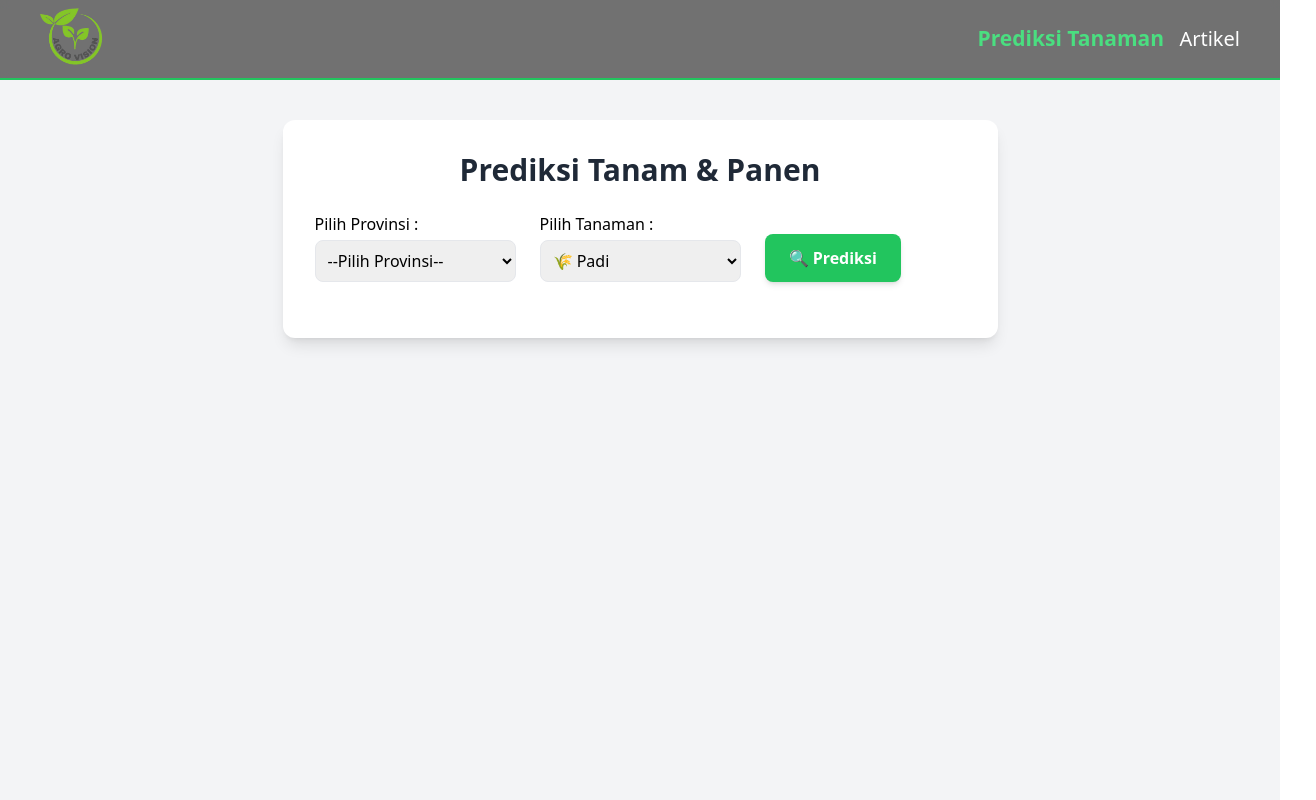
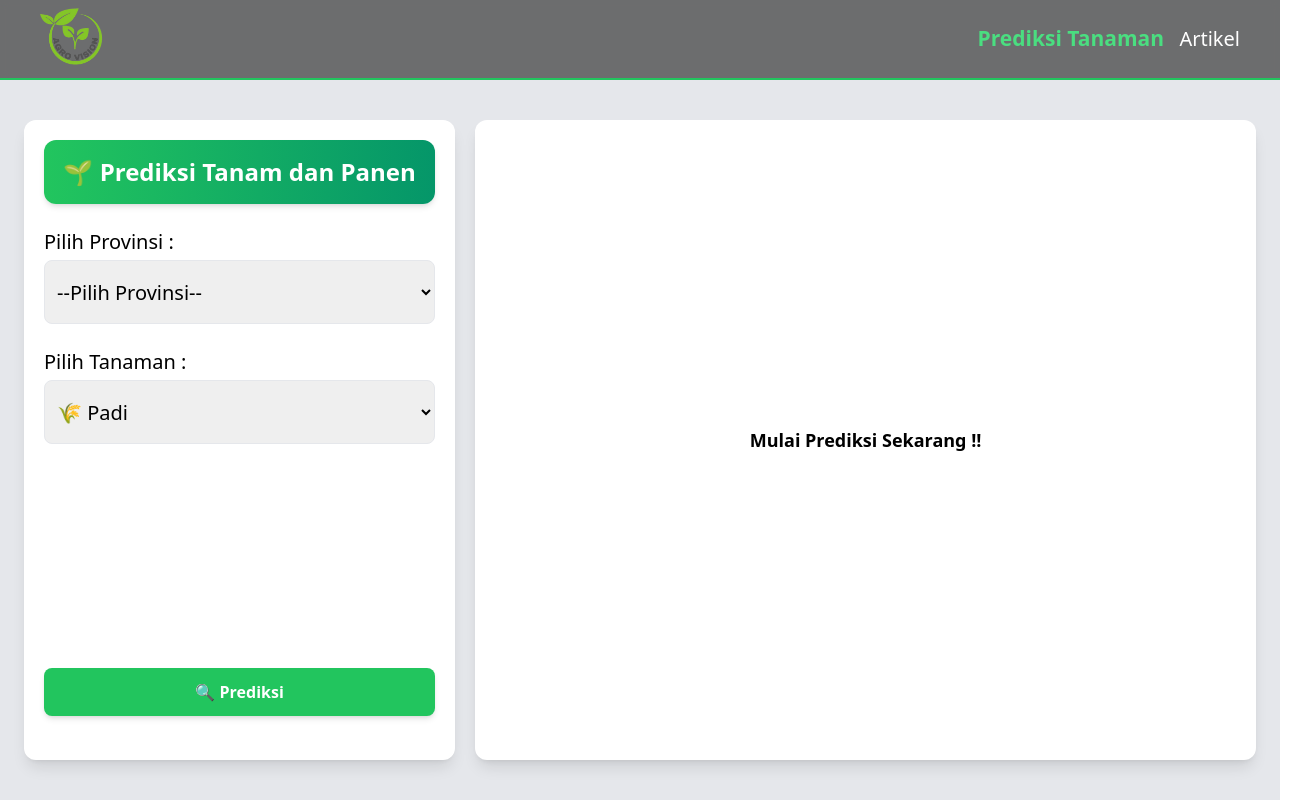
Before and after one commit to Abshoor24/Tanidigital_ITFEST, a React (Vite) app: page / in a window 1280 px wide. Shown: the top 800 px of the page, 1316 px wide, since content can reach past the window. Built offline with nearby package versions, Linux system fonts and the light colour scheme.

Commit message:
feat: mengubah style komponen predictionSection dan menambahkan display logic untuk mengatur style tampilan

```diff
--- a/src/App.tsx
+++ b/src/App.tsx
@@ -19,7 +19,7 @@ export default function App() {
   ];
 
   return (
-    <div className="flex flex-col bg-gray-100 ">
+    <div className="flex flex-col bg-gray-200 overflow-hidden">
       <div className="fixed flex w-full z-50">
         <Navbar sectionRefs={sectionRefs} />
       </div>
@@ -31,7 +31,7 @@ export default function App() {
             ref={(el) => {
               if (el) sectionRefs.current[i] = el;
             }}
-            className="prediction flex w-full min-h-screen pt-20"
+            className="flex w-full min-h-screen pt-20"
           >
             <Component />
           </div>
--- a/src/components/DropdownProvinsi.tsx
+++ b/src/components/DropdownProvinsi.tsx
@@ -9,10 +9,10 @@ interface Props {
 export default function DropdownProvinsi({ selectedProvinsi, onSelect }: Props) {
     return (
         <div className="flex flex-col gap-1">
-            <label className='font-medium'>Pilih Provinsi :</label>
+            <label className='font-medium text-lg md:text-xl'>Pilih Provinsi :</label>
             <select
             title="select-provinsi"
-            className="border rounded-lg p-2 focus:ring-2 focus:ring-green-500"
+            className="border md:text-xl rounded-lg p-2 focus:ring-2 focus:ring-green-500 h-16"
             value={selectedProvinsi}
             onChange={(e) => onSelect(e.target.value)}
             >
--- a/src/components/DropdownTanaman.tsx
+++ b/src/components/DropdownTanaman.tsx
@@ -8,10 +8,10 @@ interface Props {
 export default function DropdownTanaman({ selectedTanaman, onSelect }: Props) {
   return (
     <div className="flex flex-col gap-1">
-      <label className="font-medium">Pilih Tanaman :</label>
+      <label className="font-medium text-lg md:text-xl ">Pilih Tanaman :</label>
       <select
         title="select-tanaman"
-        className="border rounded-lg p-2 focus:ring-2 focus:ring-green-500"
+        className="border md:text-xl rounded-lg p-2 focus:ring-2 focus:ring-green-500 h-16"
         value={selectedTanaman}
         onChange={(e) => onSelect(Number(e.target.value))}
       >
--- a/src/components/WeatherResult.tsx
+++ b/src/components/WeatherResult.tsx
@@ -12,50 +12,84 @@ interface Props {
 }
 
 export default function WeatherResult({ status, data, conclusion }: Props) {
-  if ((!data || data.length === 0) && (!status || status.length === 0) && !conclusion) return null;
-
-  const renderCard = (title: string, s?: string, d?: WeatherData) => (
-    <div className="border border-gray-200 rounded-xl p-4 bg-gradient-to-br from-white to-gray-50
-      shadow-sm hover:shadow-lg transition-all duration-300 hover:border-green-300
-      flex flex-col justify-between h-full min-w-0">
-
+  const renderCard = (data: {
+    title: string;
+    s?: string;
+    d?: WeatherData;
+    t: "plant" | "harvest";
+  }) => (
+    <div
+      className={`${
+        data.t === "plant" ? "hover:border-green-300 " : "hover:border-[#AB7500]"
+      } border-2 border-gray-200 rounded-xl p-4 bg-gradient-to-br from-white to-gray-50
+      shadow-sm hover:shadow-lg transition-all duration-300
+      flex flex-col justify-between h-full min-w-0`}
+    >
       <div>
         <div className="flex items-center gap-2 mb-3">
-          <div className="w-3 h-3 rounded-full bg-green-500 animate-pulse"></div>
-          <h3 className="font-bold text-lg text-gray-800">{title}</h3>
+          <div
+            className={`${
+              data.t === "plant" ? "bg-green-500" : "bg-[#AB7500]"
+            } w-3 h-3 rounded-full animate-pulse`}
+          ></div>
+          <h3
+            className={`${
+              data.t === "plant" ? "text-green-500" : "text-[#AB7500]"
+            } font-bold text-lg`}
+          >
+            {data.title}
+          </h3>
         </div>
 
-        {s && (
-          <div className="bg-green-50 border-l-4 border-green-500 p-4 rounded-r-lg mb-4">
-            <pre className="text-sm font-semibold text-green-800 whitespace-pre-line leading-relaxed">{s}</pre>
+        {data.s && (
+          <div
+            className={`${
+              data.t === "plant"
+                ? "bg-green-50 border-green-500"
+                : "bg-[#AB7500]/20 border-[#AB7500]"
+            } border-l-4 p-4 rounded-r-lg mb-4`}
+          >
+            <pre
+              className={`text-sm font-semibold text-gray-800 whitespace-pre-line leading-relaxed`}
+            >
+              {data.s}
+            </pre>
           </div>
         )}
       </div>
 
-      {d ? (
+      {data.d ? (
         <div className="grid grid-cols-2 gap-4 mt-auto">
           <div className="bg-blue-50 p-3 rounded-lg text-center">
             <div className="text-2xl mb-1">🌧️</div>
             <p className="text-xs text-gray-600">Curah Hujan</p>
-            <p className="text-base font-bold text-blue-700">{d.rainSum?.toFixed(1)} mm</p>
+            <p className="text-base font-bold text-blue-700">
+              {data.d.rainSum?.toFixed(1)} mm
+            </p>
           </div>
 
           <div className="bg-orange-50 p-3 rounded-lg text-center">
             <div className="text-2xl mb-1">🌡️</div>
             <p className="text-xs text-gray-600">Suhu</p>
-            <p className="text-base font-bold text-orange-700">{d.temp?.toFixed(1)} °C</p>
+            <p className="text-base font-bold text-orange-700">
+              {data.d.temp?.toFixed(1)} °C
+            </p>
           </div>
 
           <div className="bg-teal-50 p-3 rounded-lg text-center">
             <div className="text-2xl mb-1">💧</div>
             <p className="text-xs text-gray-600">Kelembapan Tanah</p>
-            <p className="text-base font-bold text-teal-700">{((d.soilMoisture ?? 0) * 100).toFixed(1)}%</p>
+            <p className="text-base font-bold text-teal-700">
+              {((data.d.soilMoisture ?? 0) * 100).toFixed(1)}%
+            </p>
           </div>
 
           <div className="bg-sky-50 p-3 rounded-lg text-center">
             <div className="text-2xl mb-1">🌬️</div>
             <p className="text-xs text-gray-600">Kecepatan Angin</p>
-            <p className="text-base font-bold text-sky-700">{d.wind?.toFixed(1)} m/s</p>
+            <p className="text-base font-bold text-sky-700">
+              {data.d.wind?.toFixed(1)} m/s
+            </p>
           </div>
         </div>
       ) : (
@@ -67,23 +101,45 @@ export default function WeatherResult({ status, data, conclusion }: Props) {
   );
 
   return (
-    <div className="mt-8 w-full">
+    <div className="flex flex-col w-full h-full bg-white p-5 rounded-xl shadow-lg">
+      {data.length > 0 && status.length > 0 && conclusion ? (
+        <>
           <div className="bg-gradient-to-r from-green-500 to-emerald-600 rounded-xl p-4 shadow-md mb-6 text-center w-full">
-        <h2 className="text-2xl font-bold text-white">📊 Hasil Prediksi</h2>
+            <h2 className="text-lg md:text-xl lg:text-2xl font-bold text-white">
+              📊 Hasil Prediksi
+            </h2>
           </div>
-
           {conclusion && (
             <div className="mb-6 p-3 bg-gradient-to-r from-amber-50 to-yellow-50 border-l-4 border-amber-400 rounded-r-lg w-full max-w-5xl mx-auto">
               <div className="flex items-start gap-3">
-            <p className="text-base text-gray-700 leading-relaxed italic">{conclusion}</p>
+                <p className="text-base text-gray-700 leading-relaxed italic">
+                  {conclusion}
+                </p>
               </div>
             </div>
           )}
-
-      <div className="grid grid-cols-1 md:grid-cols-2 gap-4 w-full max-w-5xl mx-auto items-stretch">
-        {renderCard("🌱 Prediksi Menanam", status[0], data[0])}
-        {renderCard("🌾 Prediksi Panen", status[1], data[1])}
+          <div className="grid grid-cols-1 lg:grid-cols-2 gap-4 w-full max-w-5xl mx-auto items-stretch">
+            {renderCard({
+              title: "🌱 Prediksi Menanam",
+              s: status[0],
+              d: data[0],
+              t: "plant",
+            })}
+            {renderCard({
+              title: "🌾 Prediksi Panen",
+              s: status[1],
+              d: data[1],
+              t: "harvest",
+            })}
           </div>
+        </>
+      ) : (
+        <div className="flex items-center justify-center w-full h-full">
+          <p className="font-semibold text-lg text-black">
+            Mulai Prediksi Sekarang !!
+          </p>
+        </div>
+      )}
     </div>
   );
 }
--- a/src/components/sections/PredictSection.tsx
+++ b/src/components/sections/PredictSection.tsx
@@ -14,50 +14,59 @@ export default function PredictionSection() {
   const [conclusion, setConclusion] = React.useState<string>("");
   const [loading, setLoading] = React.useState(false);
 
-  const handlePredict = async() => {
-    await PredictionLogicHandle({ provinsiData,selectedProvinsi, selectedPlantIndex, setConclusion, setLoading,setStatus,setWeatherData })
-  }
+  const handlePredict = async () => {
+    await PredictionLogicHandle({
+      provinsiData,
+      selectedProvinsi,
+      selectedPlantIndex,
+      setConclusion,
+      setLoading,
+      setStatus,
+      setWeatherData,
+    });
+  };
 
   return (
-    <section className="max-w-6xl mx-auto mt-10 mb-16 px-4 md:px-6 min-h-[80vh]">
-      <div className="bg-white rounded-xl shadow-lg p-6 md:p-8">
-        <h1 className="text-2xl md:text-3xl font-bold mb-6 text-center text-gray-800">
-          Prediksi Tanam & Panen
-        </h1>
+    <section className="flex flex-col xl:flex-row mx-auto mt-10 mb-16 px-4 md:px-6 w-full min-h-[80vh] gap-5">
+      <div className="relative flex flex-col w-full h-full xl:max-w-[35%] bg-white rounded-xl shadow-lg p-5 backdrop-blur-sm">
+        <div className="bg-gradient-to-r from-green-500 to-emerald-600 rounded-xl p-4 shadow-md mb-6 text-center w-full">
+          <h2 className="text-lg md:text-xl lg:text-2xl font-bold text-white">
+            🌱 Prediksi Tanam dan Panen
+          </h2>
+        </div>
 
-        <div className="grid grid-cols-1 md:grid-cols-3 gap-4 md:gap-6 items-end mb-6">
-          <div className="w-full">
+        <div className="flex flex-col w-full h-full md:grid-cols-3 gap-4 md:gap-6 items-center justify-between mb-6">
+          <section className="flex flex-col w-full gap-10">
+            <div className="w-full h-20">
               <DropdownProvinsi
                 selectedProvinsi={selectedProvinsi}
                 onSelect={setSelectedProvinsi}
               />
             </div>
-
             <div className="w-full">
               <DropdownTanaman
                 selectedTanaman={selectedPlantIndex}
                 onSelect={setSelectedPlantIndex}
               />
             </div>
-
-          <div className="w-full flex justify-center md:justify-start">
+          </section>
+          <div className="w-full flex self-end">
             <button
               onClick={handlePredict}
               disabled={loading}
-              className="w-full md:w-auto bg-green-500 hover:bg-green-600 text-white px-6 py-3 rounded-lg disabled:opacity-50 font-semibold transition-all duration-300 shadow-md hover:shadow-lg transform hover:scale-105 disabled:hover:scale-100"
+              className="w-full bg-green-500 hover:bg-green-600 text-white px-6 py-3 rounded-lg disabled:opacity-50 font-semibold transition-all duration-300 shadow-md hover:shadow-lg transform hover:scale-105"
             >
               {loading ? "⏳ Memproses..." : "🔍 Prediksi"}
             </button>
           </div>
         </div>
-
+      </div>
       {/* Weather Result Section */}
       <WeatherResult
         status={status}
         data={weatherData}
         conclusion={conclusion}
       />
-      </div>
     </section>
   );
 }
--- a/src/utils/tanaman.utils.ts
+++ b/src/utils/tanaman.utils.ts
@@ -71,6 +71,7 @@ export const PredictionLogicHandle = async (data: PredictionLogic) => {
         data.setWeatherData([dataTanam, dataPanen]);
         data.setStatus([hasilTanam, hasilPanen]);
         data.setConclusion(`${hasilTanam}\n & \n${hasilPanen}`);
+        toast.success("Prediksi berhasil")
     } catch (error) {
         console.error(error)
         toast.error("Terjadi kesalahan. Silakan coba lagi.")
```
Lines whose indentation alone changed are shown as unchanged.
